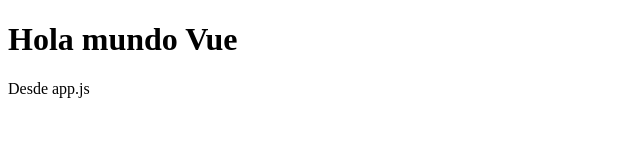
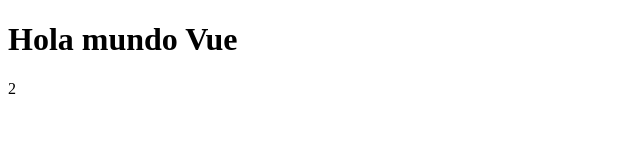
Before and after one commit to anderson-0812/02-BASES-VUE, a plain HTML site: page index.html in a window 1280 px wide. Shown: the full height of the page, 0-640 px from the left. Drawn offline with nearby package versions, Linux system fonts and the light colour scheme.

Commit message:
representacion declarativa

```diff
--- a/app.js
+++ b/app.js
@@ -1,10 +1,9 @@
 console.log( Vue );
 
 const app = Vue.createApp({
-    template: `
-        <h1>Hola mundo Vue</h1>
-        <p>Desde app.js</p>
-    `
+    // template: `
+
+    // `
 })
 
 
--- a/index.html
+++ b/index.html
@@ -15,7 +15,8 @@
 
     <!-- vue tendra control absoluto de este div  -->
     <div id="myApp">
-
+        <h1>Hola mundo Vue</h1>
+        <p>{{ 1 +1 }}</p>
     </div>
     <script src="app.js"></script>
 
```
